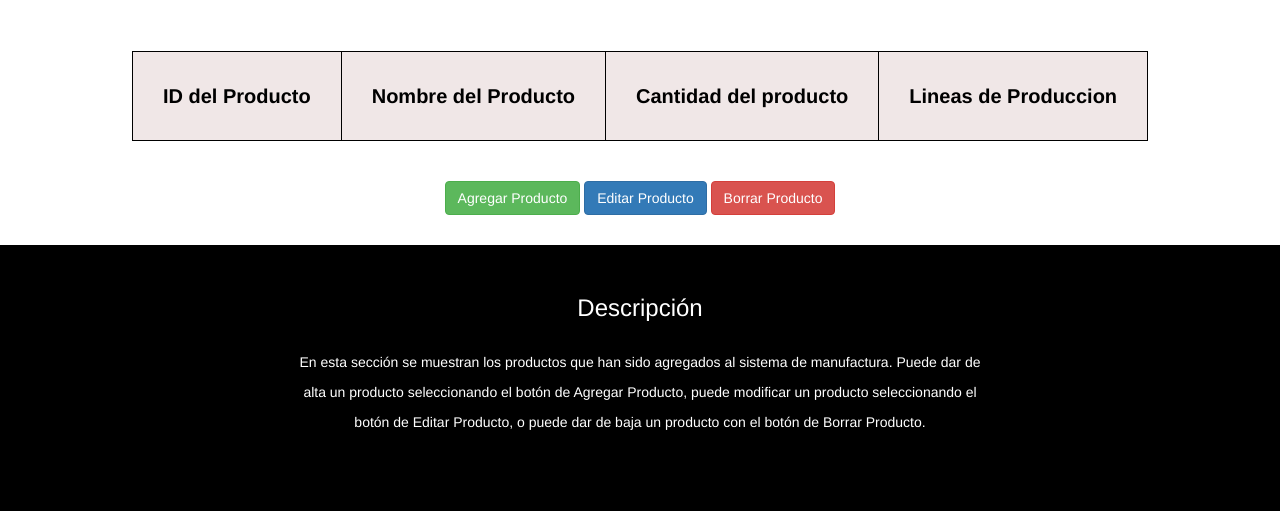
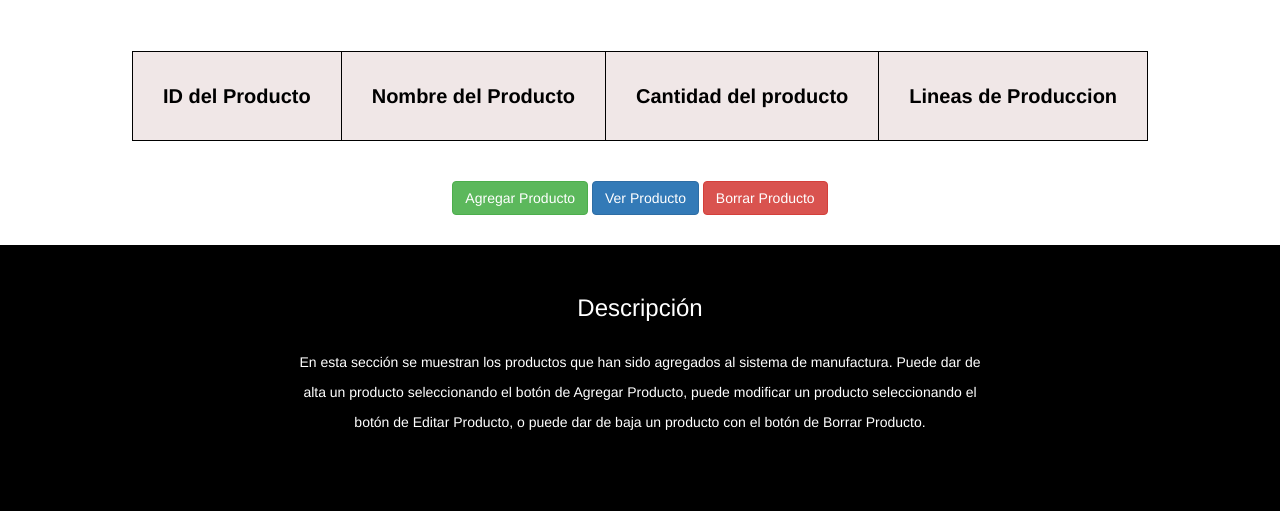
Before and after one commit to elWizardz/proyectopa, a Django app: page /productos/ in a window 1280 px wide. Shown: the part 169-680 px from the top of the page. Run offline with Django 3.2, Linux system fonts and the light colour scheme; data that the repository does not hold is empty.

Commit message:
Small changes
Html nitpicking and mysterious syntax fixes, also Ver is now integrated
with productos.html

```diff
--- a/proyectopaapp/assets/js/custom.js
+++ b/proyectopaapp/assets/js/custom.js
@@ -36,10 +36,10 @@ $(document).ready(function()
 		}
 	});
 
-	$('#editarProductoButton').click(function(){
-		var producto = $('#productosListEditar').val();
+	$('#verProductoButton').click(function(){
+		var producto = $('#productosListVer').val();
 		if (producto != null) {
-			window.location.href = "/productos/editar/" + producto + "/";
+			window.location.href = "/productos/ver/" + producto + "/";
 		} else {
 			window.location.href = "/productos/";
 		}
--- a/proyectopaapp/templates/lineasdeproduccion_editar.html
+++ b/proyectopaapp/templates/lineasdeproduccion_editar.html
@@ -11,7 +11,7 @@
 <div class="row section-black">
 
 	<div class="col-lg-12">
-		<h1><center>Editar Línea de Producción<center></h1>
+		<h1><center>Editar Línea de Producción</center></h1>
 		<br>
 		{% if isAction %}
 			{% if isSuccess %}
--- a/proyectopaapp/templates/productos.html
+++ b/proyectopaapp/templates/productos.html
@@ -30,7 +30,7 @@
 		</table></center>
 		<br><br>
 		<a class="btn btn-success" href="/productos/agregar/">Agregar Producto</a>
-		<button type="button" class="btn btn-primary" data-toggle="modal" data-target="#modalEditarProducto">Editar Producto</button>
+		<button type="button" class="btn btn-primary" data-toggle="modal" data-target="#modalVerProducto">Ver Producto</button>
 		<button type="button" class="btn btn-danger" data-toggle="modal" data-target="#modalBorrarProducto">Borrar Producto</button>
 	</div> <!-- col -->
 </div> <!-- row -->
@@ -45,11 +45,11 @@
 	</div> <!-- col -->
 </div> <!-- row -->
 
-<div class="modal fade" id="modalEditarProducto">
+<div class="modal fade" id="modalVerProducto">
 	<div class="modal-dialog">
 		<div class="modal-content">
 			<div class="modal-header">
-				<h3><center>Editar Producto</center></h3>
+				<h3><center>Ver Producto</center></h3>
 			</div>
 			<div class="modal-body">
 				<table>
@@ -60,8 +60,9 @@
 						<td style="padding:10px">
 							<b>ID del Producto:</b>
 						</td>
+
 						<td>
-							<select id="productosListEditar" name="productosListEditar">
+							<select id="productosListVer" name="productosListVer">
 							{% for object in producto %}
 								<option> {{object.id}} </option>
 							{% endfor %}
@@ -70,7 +71,7 @@
 					</tr>
 				</table>
 				<div class="modal-footer">
-					<button type="button" name="editarProductoButton" id="editarProductoButton" class="btn btn-primary">Continuar</button>
+					<button type="button" name="verProductoButton" id="verProductoButton" class="btn btn-primary">Continuar</button>
 					<button type="button" class="btn btn-default" data-dismiss="modal">Cancelar</button>
 				</div> <!-- modal-footer -->
 			</div> <!-- modal-body -->
--- a/proyectopaapp/templates/productos_editar.html
+++ b/proyectopaapp/templates/productos_editar.html
@@ -11,7 +11,7 @@
 <div class="row section-black">
 
 	<div class="col-lg-12">
-		<h1><center>Editar Producto<center></h1>
+		<h1><center>Editar Producto</center></h1>
 		<br>
 		{% if isAction %}
 			{% if isSuccess %}
--- a/proyectopaapp/templates/productos_ver.html
+++ b/proyectopaapp/templates/productos_ver.html
@@ -11,7 +11,7 @@
 <div class="row section-black">
 
 	<div class="col-lg-12">
-		<h1><center>Ver Producto<center></h1>
+		<h1><center>Ver Producto</center></h1>
 		<div>
 			<center><table class="tabla-style">
 				<tr>
--- a/proyectopaapp/views.py
+++ b/proyectopaapp/views.py
@@ -67,8 +67,6 @@ def procesosBorrar(request, proceso):
 		return redirect("procesos")
 	else:
 		proceso = Proceso.objects.get(id = proceso)
-	def __str__(self):
-		return self.nombre
 		return render_to_response("procesos_borrar.html", {"proceso": proceso}, context_instance = RequestContext(request))
 
 '''
```
